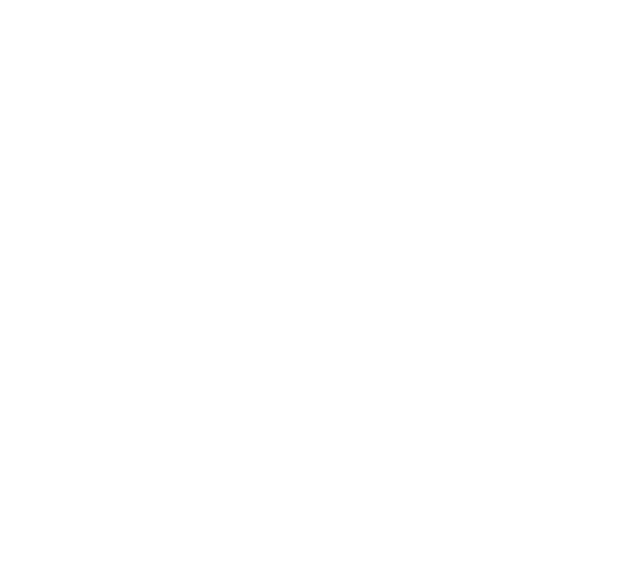
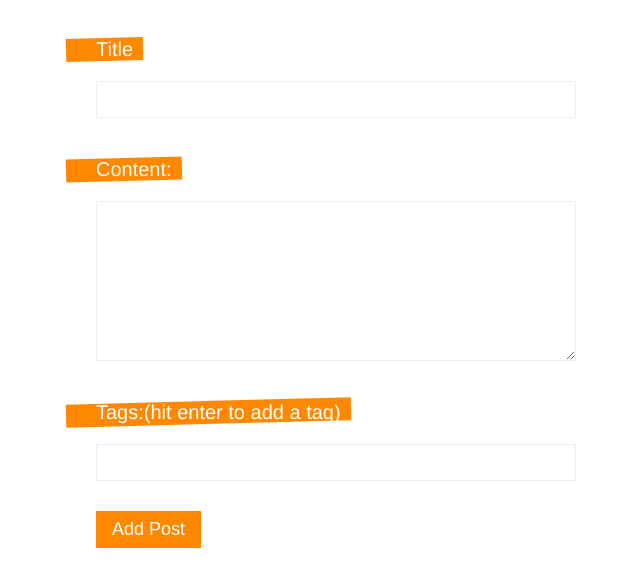
Before and after one commit to bashyauri/Vue-tutorials, a Vue app in the folder composition-blog/: page /create in a window 1280 px wide. Before the commit this address had no page. Shown: the top 586 px of the page, without its empty margins (304-944 px from the left). Built offline with nearby package versions, Linux system fonts and the light colour scheme.

Commit message:
exercise complete

```diff
--- a/composition-blog/data/db.json
+++ b/composition-blog/data/db.json
@@ -4,13 +4,31 @@
       "id": 1,
       "title": "welcome to the new blog",
       "body": "Lorem ipsum dolor sit amet, consectetur adipiscing elit, sed do eiusmod tempor incididunt ut labore et dolore magna aliqua.",
-      "tags": ["webdev", "coding", "news"]
+      "tags": [
+        "webdev",
+        "coding",
+        "news"
+      ]
     },
     {
       "id": 2,
       "title": "top 5 CSS tips",
       "body": "Lorem ipsum dolor sit amet, consectetur adipiscing elit, sed do eiusmod tempor incididunt ut labore et dolore magna aliqua.",
-      "tags": ["css", "webdev", "coding"]
+      "tags": [
+        "css",
+        "webdev",
+        "coding"
+      ]
+    },
+    {
+      "title": "Best web framework",
+      "body": "sadfsdegd",
+      "tags": [
+        "Laravel",
+        "Vue",
+        "Django"
+      ],
+      "id": 3
     }
   ]
 }
--- a/composition-blog/src/App.vue
+++ b/composition-blog/src/App.vue
@@ -52,7 +52,7 @@
   font-family: Avenir, Helvetica, Arial, sans-serif;
   -webkit-font-smoothing: antialiased;
   -moz-osx-font-smoothing: grayscale;
-  text-align: center;
+
   color: #2c3e50;
 }
 </style>
--- a/composition-blog/src/components/SinglePost.vue
+++ b/composition-blog/src/components/SinglePost.vue
@@ -26,4 +26,31 @@
 </script>
 
 <style>
+.post {
+    margin: 0 40px 30px;
+    padding-bottom: 30px;
+    border-bottom: 1px dashed #e7e7e7;
+}
+
+.post h3 {
+    display: inline-block;
+    position: relative;
+    font-size: 26px;
+    color: white;
+    margin-bottom: 10px;
+    max-width: 400px;
+}
+
+.post h3::before {
+    content: "";
+    display: block;
+    width: 100%;
+    height: 100%;
+    background: #ff8800;
+    position: absolute;
+    z-index: -1;
+    padding-right: 40px;
+    left: -30px;
+    transform: rotateZ(-1deg);
+}
 </style>
--- a/composition-blog/src/composables/getPost.js
+++ b/composition-blog/src/composables/getPost.js
@@ -4,9 +4,6 @@
   const error = ref(null);
   const load = async () => {
     try {
-      await new Promise((resolve) => {
-        setTimeout(resolve, 2000);
-      });
       let response = await fetch(`http://localhost:3000/posts/${id}`);
 
       if (!response.ok) {
--- a/composition-blog/src/composables/getPosts.js
+++ b/composition-blog/src/composables/getPosts.js
@@ -4,9 +4,6 @@
   const error = ref(null);
   const load = async () => {
     try {
-      await new Promise((resolve) => {
-        setTimeout(resolve, 2000);
-      });
       let response = await fetch("http://localhost:3000/posts");
       if (!response.ok) {
         throw Error("Not successful");
--- a/composition-blog/src/router/index.js
+++ b/composition-blog/src/router/index.js
@@ -1,6 +1,7 @@
 import { createRouter, createWebHistory } from "vue-router";
 import Home from "../views/Home.vue";
 import Details from "../views/Details.vue";
+import Create from "../views/Create.vue";
 
 const routes = [
   {
@@ -14,6 +15,12 @@
     component: Details,
     props: true,
   },
+  {
+    path: "/create",
+    name: "Create",
+    component: Create,
+    props: true,
+  },
 ];
 
 const router = createRouter({
--- /dev/null
+++ b/composition-blog/src/views/Create.vue
@@ -0,0 +1,122 @@
+<template>
+    <div class="create">
+        <form @submit.prevent="handleSubmit">
+            <label>Title</label>
+            <input v-model="title" type="text" required />
+            <label>Content:</label>
+            <textarea v-model="body" required></textarea>
+            <label>Tags:(hit enter to add a tag)</label>
+            <input v-model="tag" type="text" @keydown.enter.prevent="handleKeyDown" />
+            <div v-for="tag in tags" :key="tag" class="pill">#{{ tag }}</div>
+            <button>Add Post</button>
+
+        </form>
+    </div>
+</template>
+
+<script>
+import { ref } from 'vue'
+
+export default {
+    setup() {
+        const title = ref('')
+        const body = ref('')
+        const tag = ref('')
+        const tags = ref([])
+        const handleSubmit = async () => {
+            const post = {
+                title: title.value,
+                body: body.value,
+                tags: tags.value,
+            }
+
+            const response = await fetch('http://localhost:3000/posts', {
+                method: 'POST',
+                headers: { 'Content-Type': 'application/json' },
+                body: JSON.stringify(post)
+            })
+            if (!response.ok) {
+                const message = `An error has occured: ${response.status}`;
+                throw new Error(message);
+            }
+            this.$router.push('/')
+        }
+        const handleKeyDown = () => {
+            if (!tags.value.includes(tag.value)) {
+                tag.value = tag.value.replace(/\s/, '') // removes white space
+                tags.value.push(tag.value)
+
+            }
+            tag.value = ''
+
+        }
+        return { title, body, tag, tags, handleKeyDown, handleSubmit }
+    }
+
+
+}
+</script>
+
+<style>
+form {
+    max-width: 480px;
+    margin: 0 auto;
+    text-align: left;
+}
+
+input,
+textarea {
+    display: block;
+    margin: 10px 0;
+    width: 100%;
+    box-sizing: border-box;
+    padding: 10px;
+    border: 1px solid #eee;
+}
+
+textarea {
+    height: 160px;
+}
+
+label {
+    display: inline-block;
+    margin-top: 30px;
+    position: relative;
+    font-size: 20px;
+    color: white;
+    margin-bottom: 10px;
+}
+
+label::before {
+    content: "";
+    display: block;
+    width: 100%;
+    height: 100%;
+    background: #ff8800;
+    position: absolute;
+    z-index: -1;
+    padding-right: 40px;
+    left: -30px;
+    transform: rotateZ(-1.5deg);
+}
+
+button {
+    display: block;
+    margin-top: 30px;
+    background: #ff8800;
+    color: white;
+    border: none;
+    padding: 8px 16px;
+    font-size: 18px
+}
+
+.pill {
+    display: inline-block;
+    margin: 10px 10px 0 0;
+    color: #444;
+    background: #ddd;
+    padding: 8px;
+    border-radius: 20px;
+    font-size: 14px;
+}
+</style>
--- a/composition-blog/src/views/Details.vue
+++ b/composition-blog/src/views/Details.vue
@@ -6,6 +6,8 @@
         <div v-if="post" class="post">
             <h3>{{ post.title }}</h3>
             <p class="pre">{{ post.body }}</p>
+            <div v-for="tag in post.tags" :key="tag">#{{ tag }}</div>
+
 
         </div>
         <div v-else>
--- a/composition-blog/src/views/Home.vue
+++ b/composition-blog/src/views/Home.vue
@@ -36,3 +36,10 @@
 
 
 </script>
+<style scoped>
+.home {
+  max-width: 1200px;
+  margin: 0 auto;
+  padding: 10px;
+}
+</style>
```
